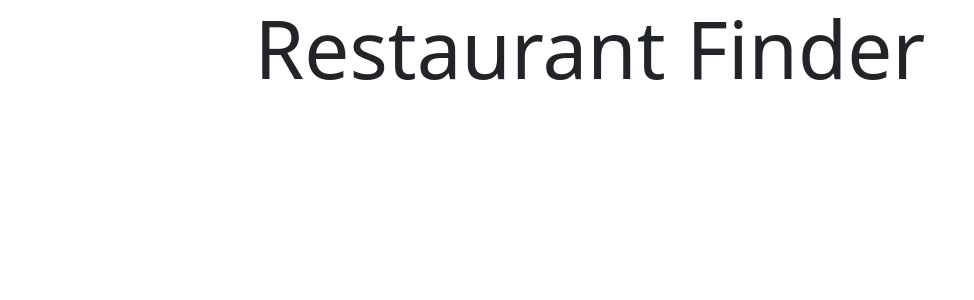
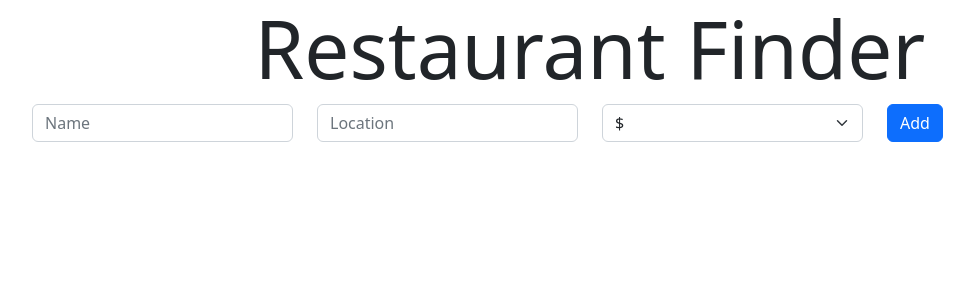
Before and after one commit to adbshiau/restaurants, a React (Create React App) app in the folder client/: page / in a window 1280 px wide. Shown: the top 300 px of the page, without its empty margins (50-1024 px from the left). Built offline with nearby package versions, Linux system fonts and the light colour scheme.

Commit message:
Set up add restaurant component

```diff
--- a/client/src/components/AddRestaurant.jsx
+++ b/client/src/components/AddRestaurant.jsx
@@ -0,0 +1,35 @@
+import React from "react";
+
+export const AddRestaurant = () => {
+  return (
+    <div className="container">
+      <form action="">
+        <div className="row">
+          <div className="col">
+            <input type="text" className="form-control" placeholder="Name" />
+          </div>
+          <div className="col">
+            <input
+              type="text"
+              className="form-control"
+              placeholder="Location"
+            />
+          </div>
+          <div className="col">
+            <select className="form-select">
+              <option disabled>Price Range</option>
+              <option value="1">$</option>
+              <option value="2">$$</option>
+              <option value="3">$$$</option>
+              <option value="4">$$$$</option>
+              <option value="5">$$$$$</option>
+            </select>
+          </div>
+          <div className="col">
+            <button className="btn btn-primary">Add</button>
+          </div>
+        </div>
+      </form>
+    </div>
+  );
+};
--- a/client/src/routes/Home.jsx
+++ b/client/src/routes/Home.jsx
@@ -1,10 +1,12 @@
 import React from "react";
+import { AddRestaurant } from "../components/AddRestaurant";
 import { Header } from "../components/Header";
 
 export const Home = () => {
   return (
     <div>
       <Header />
+      <AddRestaurant />
     </div>
   );
 };
```
